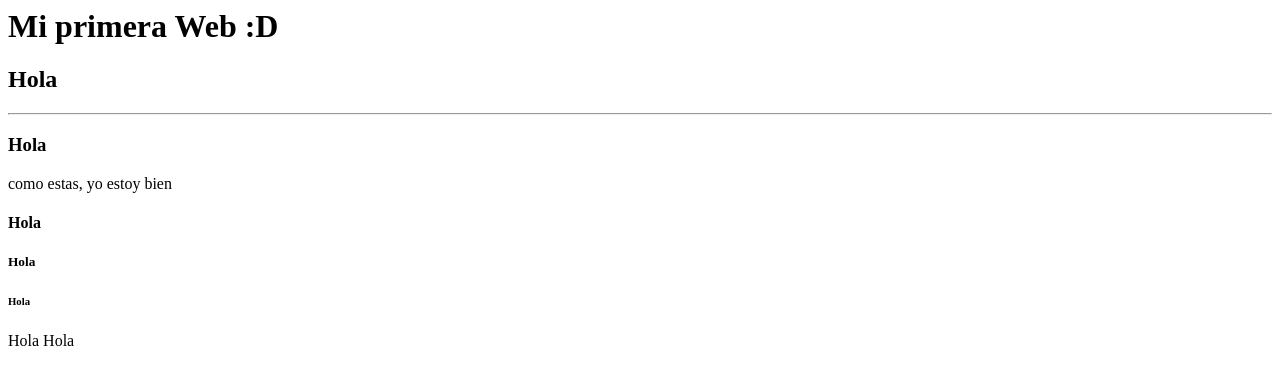
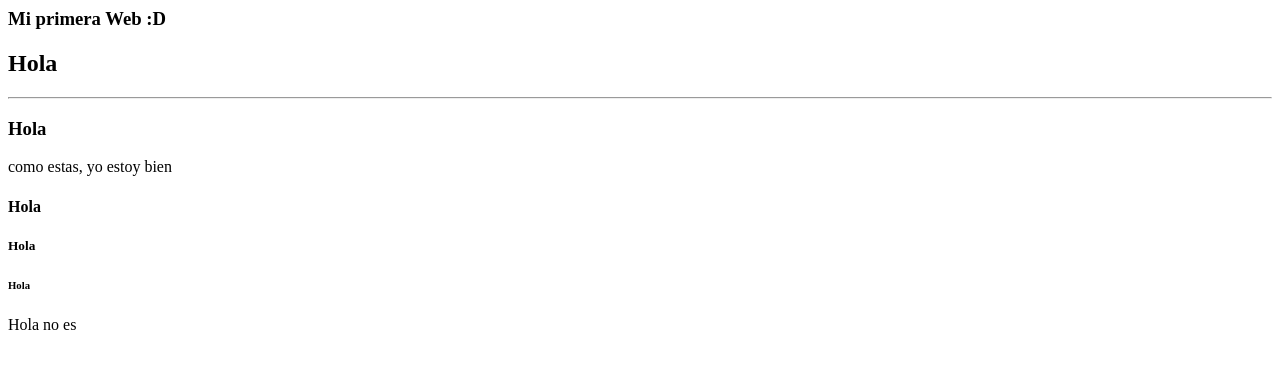
Before and after one commit to davidmellado/ensayo-programacion-frontend, a plain HTML site: page index.html in a window 1280 px wide. Drawn offline with Linux system fonts and the light colour scheme.

Commit message:
last update

```diff
--- a/index.html
+++ b/index.html
@@ -8,7 +8,7 @@
     <!--body es todo lo visible en mi web-->
     <body>
     <!--h1 es un titulo, y van desde el 1 al 6-->
-        <h1>Mi primera Web :D</h1>
+        <h3>Mi primera Web :D</h3>
         <h2>Hola</h2>
         <!--hr crea una separacion entre los parrafos creando una linea-->
         <hr>
@@ -19,7 +19,7 @@
         <h5>Hola</h5>
         <h6>Hola</h6>
         <h7>Hola</h7>
-        <h8>Hola</h8>
+        <h8>no es</h8>
 
     </body>
 </html>
```
Also changed, not shown: prueba.html (+2 -1 lines).
